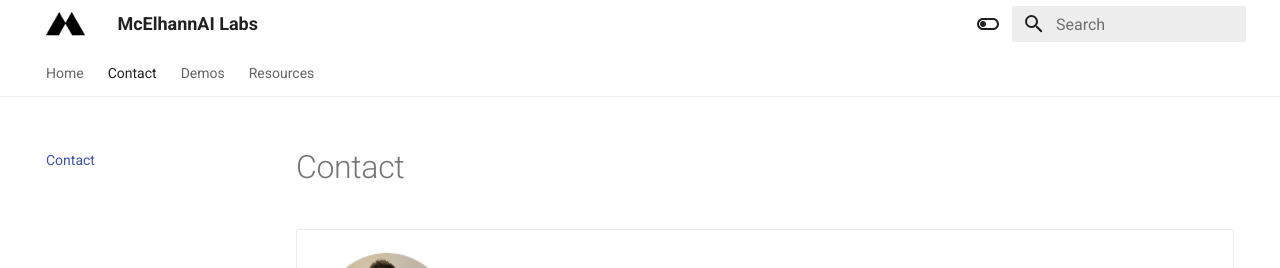
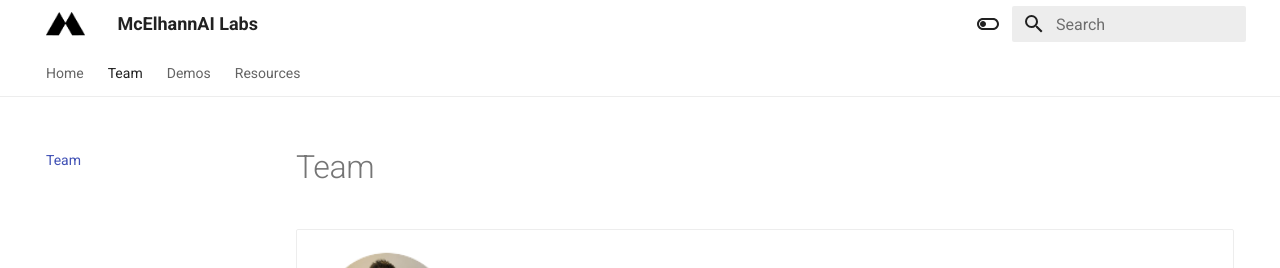
Before and after one commit to lugobust/mc-labs, an MkDocs documentation site: the page built from docs/page5-contact.md, in a window 1280 px wide. Shown: the top 268 px of the page. Built offline with MkDocs 1.6.1 and Material for MkDocs 9.7.7, drawn with Linux system fonts in a browser that asks for light colours.

Commit message:
$Updating to team page

```diff
--- a/docs/page5-contact.md
+++ b/docs/page5-contact.md
@@ -1,4 +1,4 @@
-# Contact
+# Team
 
 <!-- ![Image title](./Demos/meta/images/profile/gabriel.png){: style="height:150px;width:160px"}
 ![Image title sdfsdfds](./Demos/meta/images/profile/steve.png){: style="height:150px;width:160px"}
```
